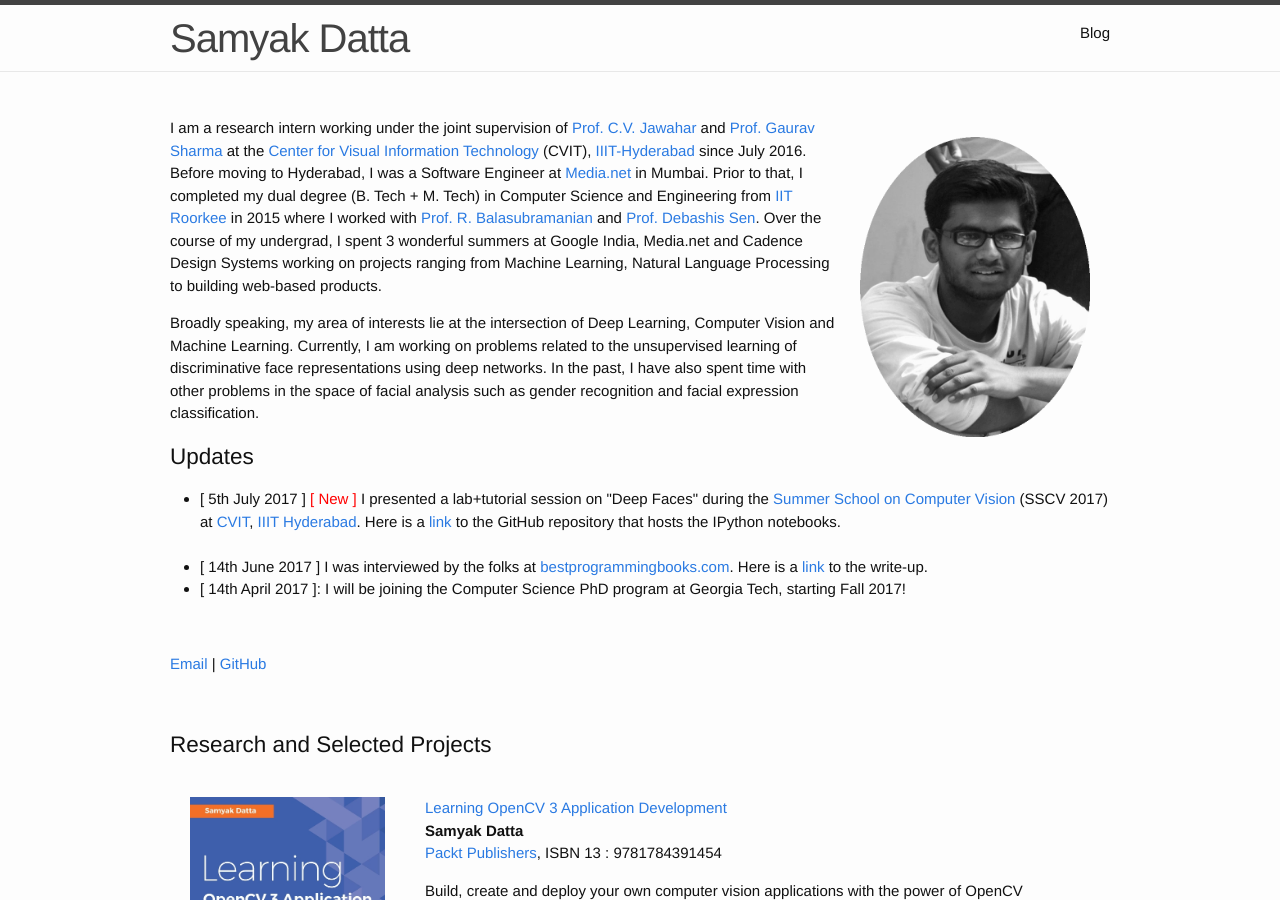
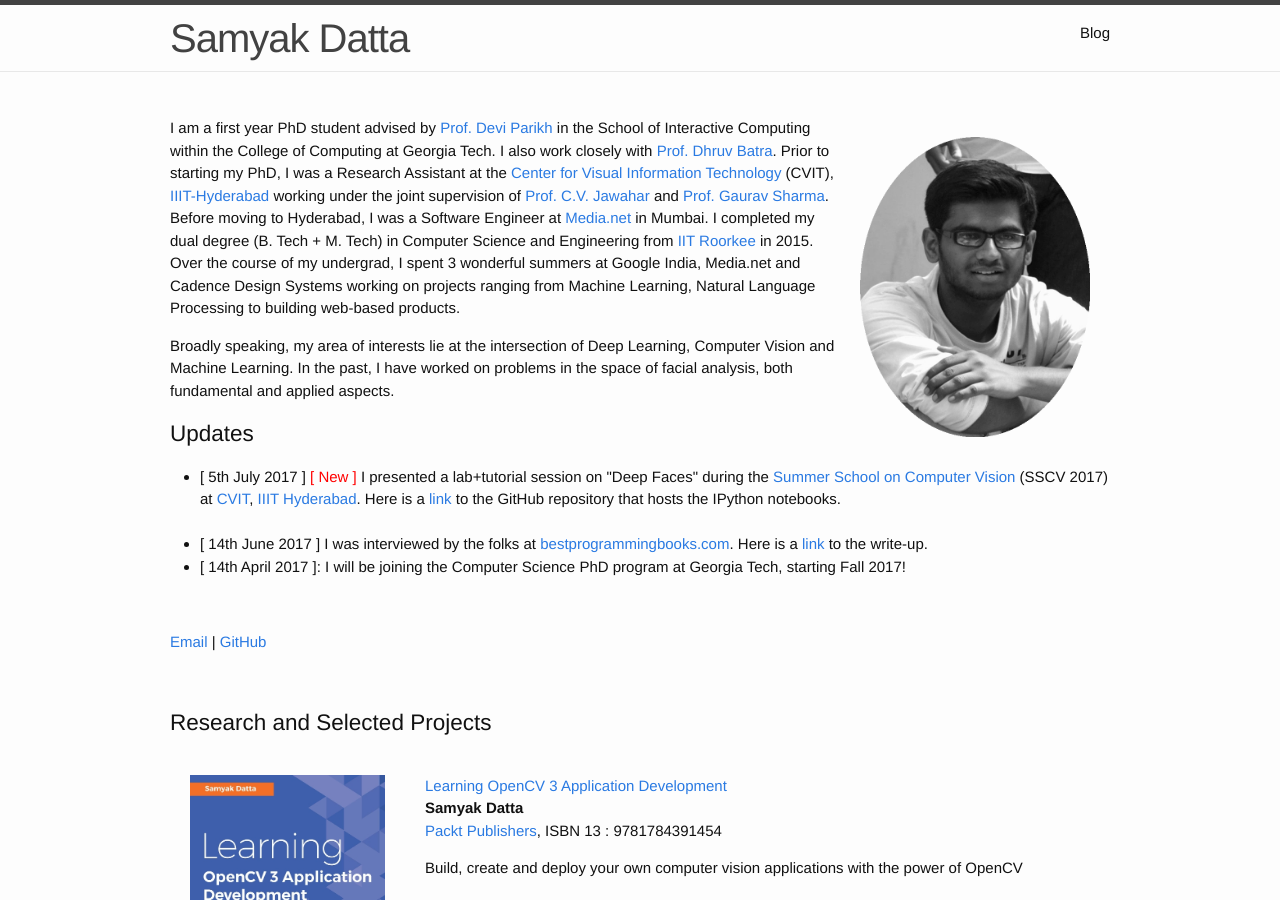
Before and after one commit to VirajBagal/VirajBagal.github.io, a Jekyll site: the page built from index.md, in a window 1280 px wide and 900 px high. Built offline with Jekyll 4.4.1, drawn with Linux system fonts in a browser that asks for light colours.

Commit message:
Bio update : PhD

```diff
--- a/index.md
+++ b/index.md
@@ -7,10 +7,10 @@ src="/image/personal-photo-round.jpg" alt="profile picture" width="230" height="
 <!-- <img style="width=305px;height=435px;float:right;padding:20px;"
 src="/image/personal-photo.jpg" alt="profile picture" width="230" height="300"> -->
 
+I am a first year PhD student advised by [Prof. Devi Parikh](https://www.cc.gatech.edu/~parikh/) in the School of Interactive Computing within the College of Computing at Georgia Tech. I also work closely with [Prof. Dhruv Batra](https://www.cc.gatech.edu/~dbatra/index.html). Prior to starting my PhD, I was a Research Assistant at the [Center for Visual Information Technology](https://cvit.iiit.ac.in/) (CVIT), [IIIT-Hyderabad](https://www.iiit.ac.in) working under the joint supervision of [Prof. C.V. Jawahar](https://www.iiit.ac.in/~jawahar/) and [Prof. Gaurav Sharma](http://www.grvsharma.com). Before moving to Hyderabad, I was a Software Engineer at [Media.net](http://www.media.net/) in Mumbai. I completed my dual degree (B. Tech + M. Tech) in Computer Science and Engineering from [IIT Roorkee](http://www.iitr.ac.in/) in 2015.  Over the course of my undergrad, I spent 3 wonderful summers at Google India, Media.net and Cadence Design Systems working on projects ranging from Machine Learning, Natural Language Processing to building web-based products.
 
-I am a research intern working under the joint supervision of [Prof. C.V. Jawahar](https://www.iiit.ac.in/~jawahar/) and [Prof. Gaurav Sharma](http://www.grvsharma.com) at the [Center for Visual Information Technology](https://cvit.iiit.ac.in/) (CVIT), [IIIT-Hyderabad](https://www.iiit.ac.in) since July 2016. Before moving to Hyderabad, I was a Software Engineer at [Media.net](http://www.media.net/) in Mumbai. Prior to that, I completed my dual degree (B. Tech + M. Tech) in Computer Science and Engineering from [IIT Roorkee](http://www.iitr.ac.in/) in 2015 where I worked with [Prof. R. Balasubramanian](http://www.iitr.ac.in/departments/CSE/pages/Home+Departments_and_Centres+Mathematics+People+Faculty+Balasubramanian_R_.html) and [Prof. Debashis Sen](http://www.iitkgp.ac.in/fac-profiles/showprofile.php?empcode=SWmUW&depts_name=ec). Over the course of my undergrad, I spent 3 wonderful summers at Google India, Media.net and Cadence Design Systems working on projects ranging from Machine Learning, Natural Language Processing to building web-based products.
 
-Broadly speaking, my area of interests lie at the intersection of Deep Learning, Computer Vision  and Machine Learning. Currently, I am working on problems related to the unsupervised learning of discriminative face representations using deep networks. In the past, I have also spent time with other problems in the space of facial analysis such as gender recognition and facial expression classification.
+Broadly speaking, my area of interests lie at the intersection of Deep Learning, Computer Vision  and Machine Learning. In the past, I have worked on problems in the space of facial analysis, both fundamental and applied aspects.
 
 ## Updates
 
```
